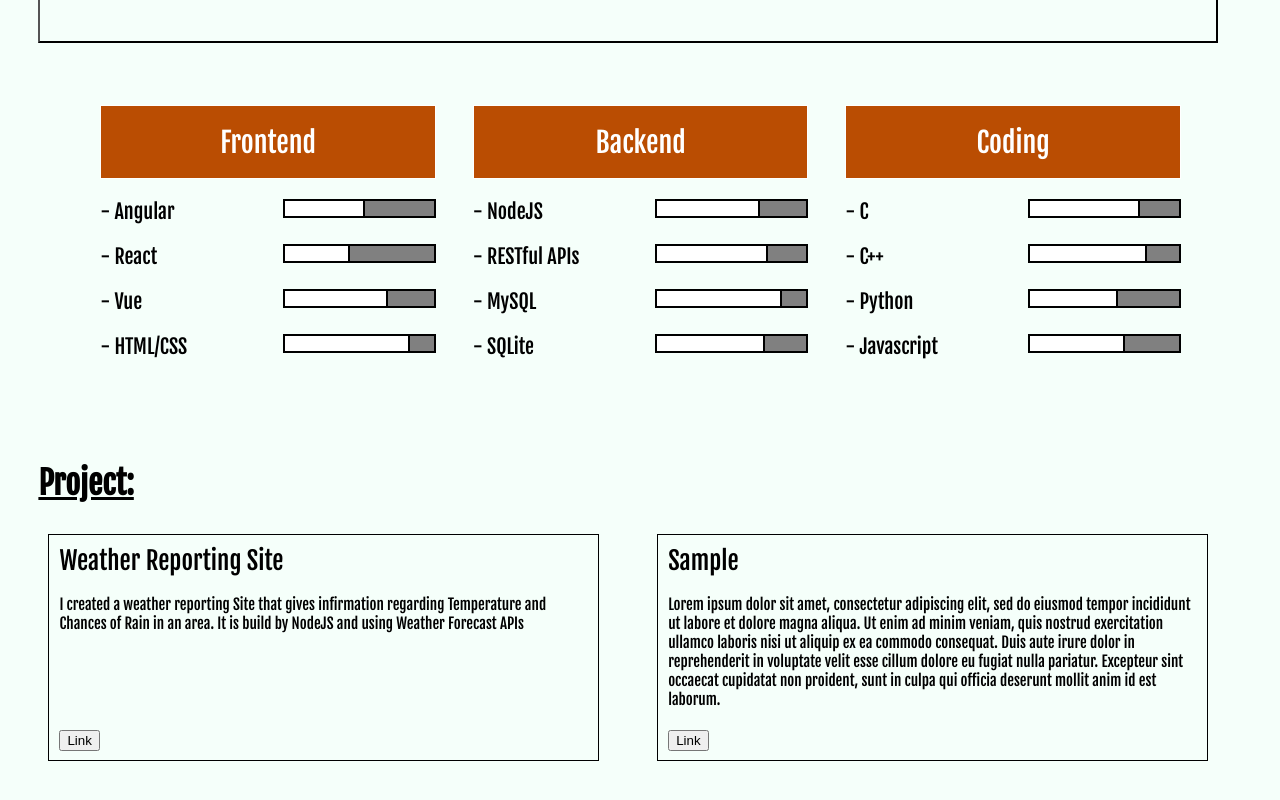
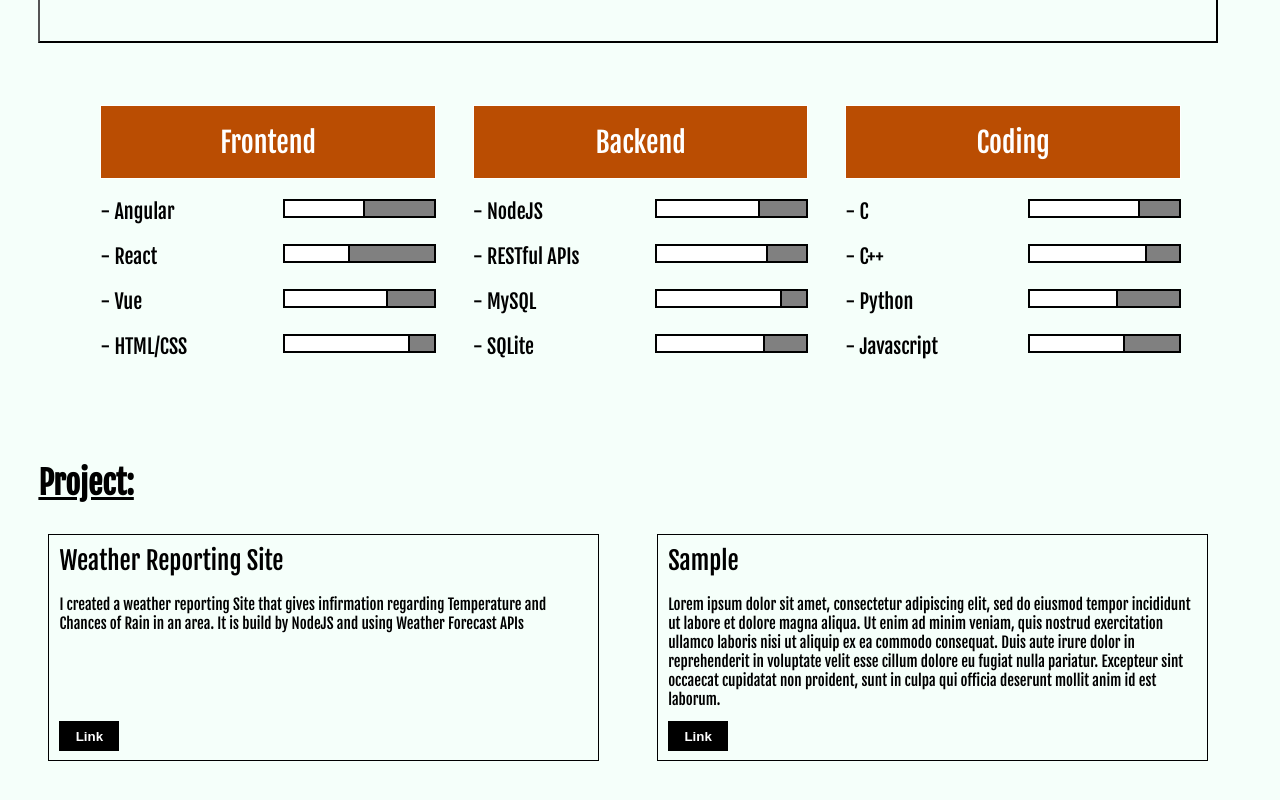
Before and after one commit to aciskool/Portfolio, a Vue app: page / in a window 1280 px wide. Shown: the part 563-1363 px from the top of the page. Built offline with nearby package versions, Linux system fonts and the light colour scheme.

Commit message:
small change

```diff
--- a/src/components/HelloWorld.vue
+++ b/src/components/HelloWorld.vue
@@ -33,7 +33,7 @@
                 <div v-for="data in project" :key="data.id" class="projectComponent">
                   <div style="font-size:25px">{{data.name}}</div><br>
                   <div>{{data.about}}</div><br>
-                  <div style="position:absolute;bottom:4%;"><button>Link</button></div>
+                  <div style="position:absolute;bottom:4%;"><button style="border:1px solid black;color:white;background-color:black;width:60px;height:30px;"><strong>Link</strong></button></div>
                 </div>
             </div>
         </div>
```
